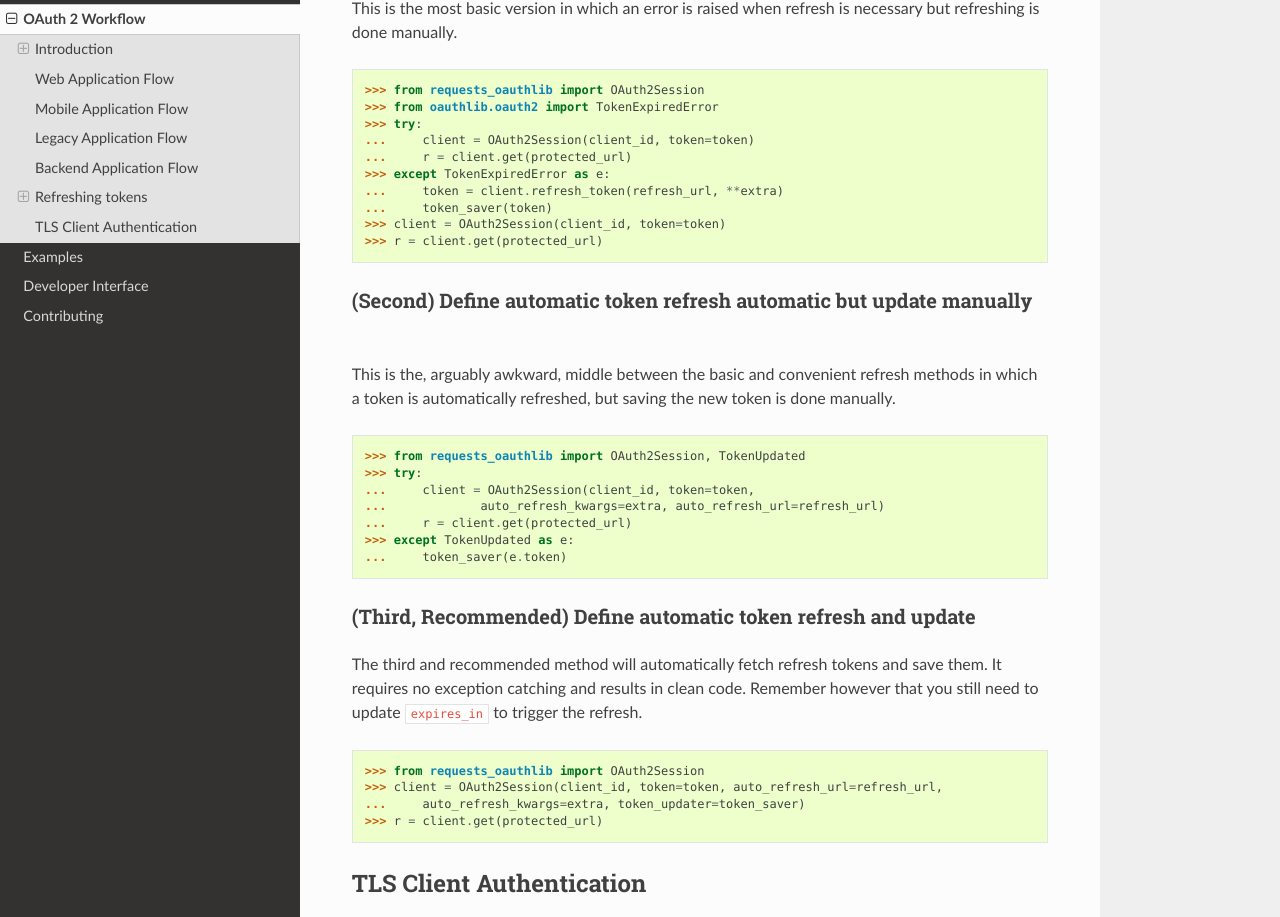
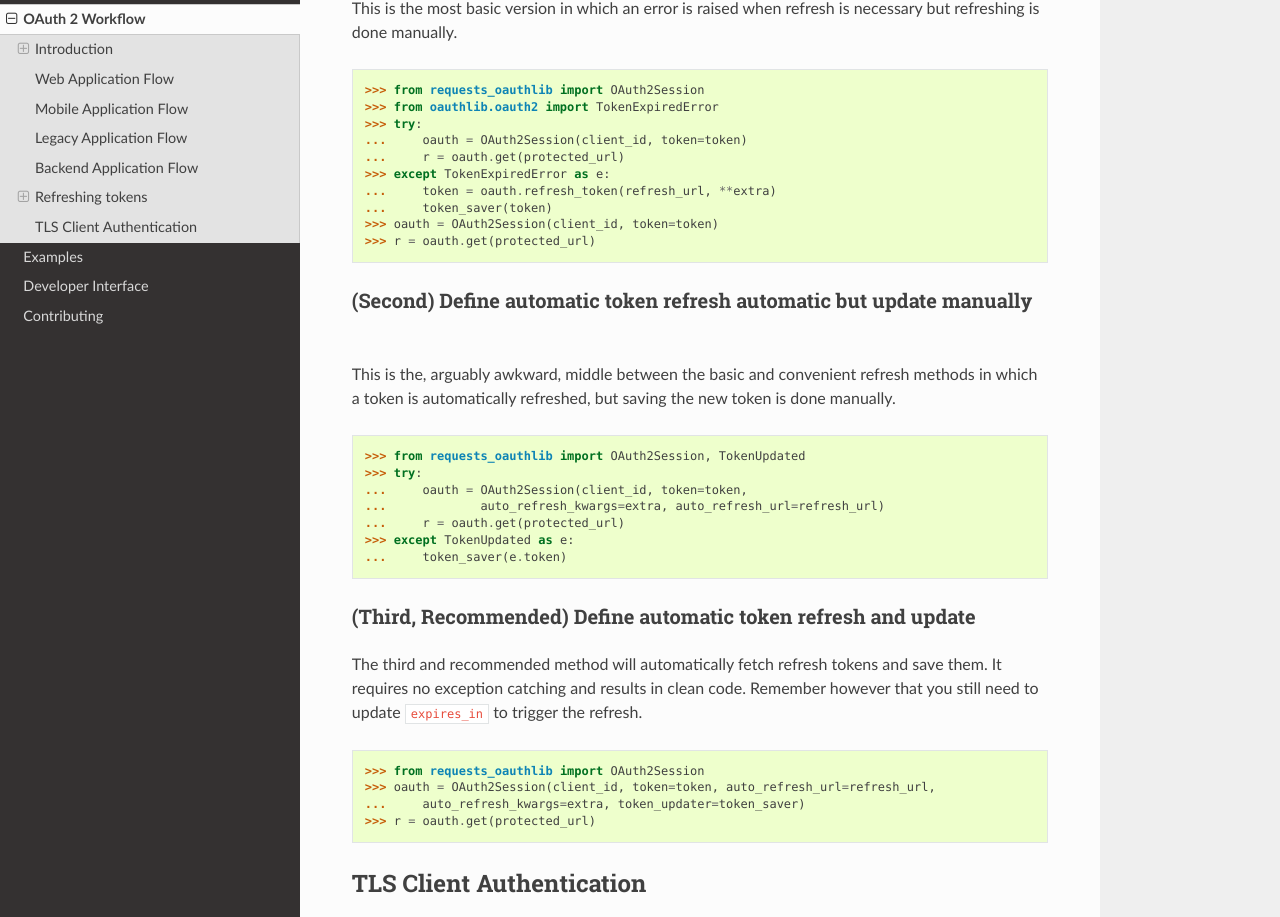
Before and after one commit to requests/requests-oauthlib, a Sphinx documentation site: the page built from docs/oauth2_workflow.rst, in a window 1280 px wide and 1400 px high, scrolled down 4468 px. Shown: the part 157-1074 px from the top of the window. Built offline with Sphinx 7.4.7 and the Read the Docs theme 2.0.0, drawn with Linux system fonts in a browser that asks for light colours.

Commit message:
Put OAuth2Session in 'oauth' consistently in examples
Signed-off-by: Paul Wayper <paulway@redhat.com>

```diff
--- a/docs/oauth2_workflow.rst
+++ b/docs/oauth2_workflow.rst
@@ -249,13 +249,13 @@ is necessary but refreshing is done manually.
     >>> from requests_oauthlib import OAuth2Session
     >>> from oauthlib.oauth2 import TokenExpiredError
     >>> try:
-    ...     client = OAuth2Session(client_id, token=token)
-    ...     r = client.get(protected_url)
+    ...     oauth = OAuth2Session(client_id, token=token)
+    ...     r = oauth.get(protected_url)
     >>> except TokenExpiredError as e:
-    ...     token = client.refresh_token(refresh_url, **extra)
+    ...     token = oauth.refresh_token(refresh_url, **extra)
     ...     token_saver(token)
-    >>> client = OAuth2Session(client_id, token=token)
-    >>> r = client.get(protected_url)
+    >>> oauth = OAuth2Session(client_id, token=token)
+    >>> r = oauth.get(protected_url)
 
 (Second) Define automatic token refresh automatic but update manually
 ~~~~~~~~~~~~~~~~~~~~~~~~~~~~~~~~~~~~~~~~~~~~~~~~~~~~~~~~~~~~~~~~~~~~~
@@ -268,9 +268,9 @@ is done manually.
 
     >>> from requests_oauthlib import OAuth2Session, TokenUpdated
     >>> try:
-    ...     client = OAuth2Session(client_id, token=token,
+    ...     oauth = OAuth2Session(client_id, token=token,
     ...             auto_refresh_kwargs=extra, auto_refresh_url=refresh_url)
-    ...     r = client.get(protected_url)
+    ...     r = oauth.get(protected_url)
     >>> except TokenUpdated as e:
     ...     token_saver(e.token)
 
@@ -284,9 +284,9 @@ however that you still need to update ``expires_in`` to trigger the refresh.
 .. code-block:: pycon
 
     >>> from requests_oauthlib import OAuth2Session
-    >>> client = OAuth2Session(client_id, token=token, auto_refresh_url=refresh_url,
+    >>> oauth = OAuth2Session(client_id, token=token, auto_refresh_url=refresh_url,
     ...     auto_refresh_kwargs=extra, token_updater=token_saver)
-    >>> r = client.get(protected_url)
+    >>> r = oauth.get(protected_url)
 
 TLS Client Authentication
 -------------------------
```
